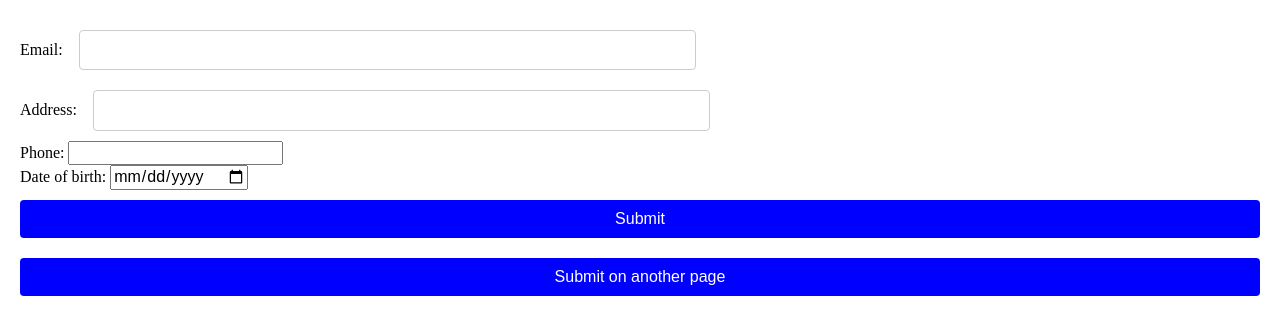
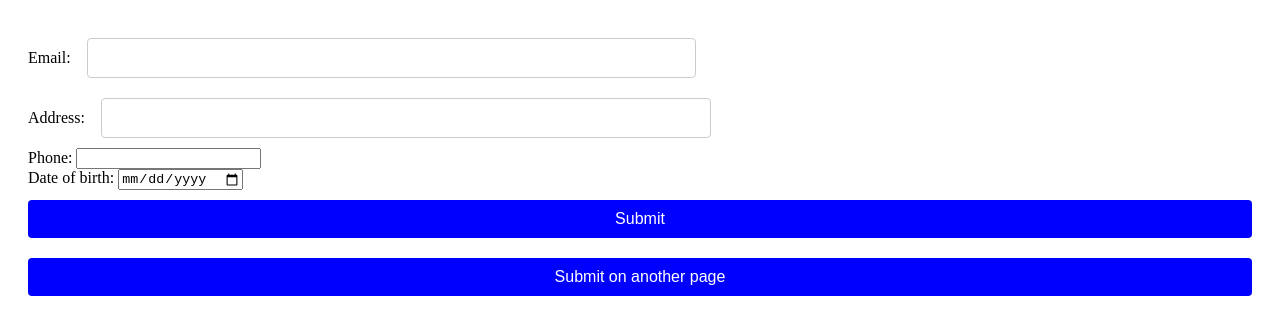
Before and after one commit to leojohnson17/lab2, a plain HTML site: page lab2_index.html in a window 1280 px wide. Drawn offline with Linux system fonts and the light colour scheme.

Commit message:
removed Meyer reset to overserve issue

```diff
--- a/lab2_index.html
+++ b/lab2_index.html
@@ -3,7 +3,6 @@
 <head>
     <title>Page Title</title>
 	 <meta charset="utf-8" />
-    <link rel="stylesheet" media="screen" href="css/meyersreset-and-normalize-form.css" />
     <link rel="stylesheet" media="screen" href="css/formindex.css" />
 </head>
 <body>
```
